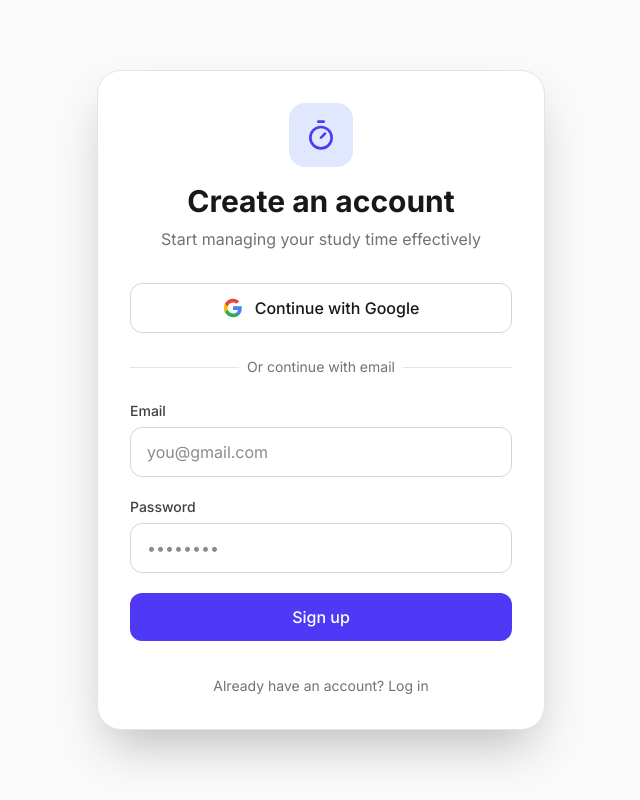
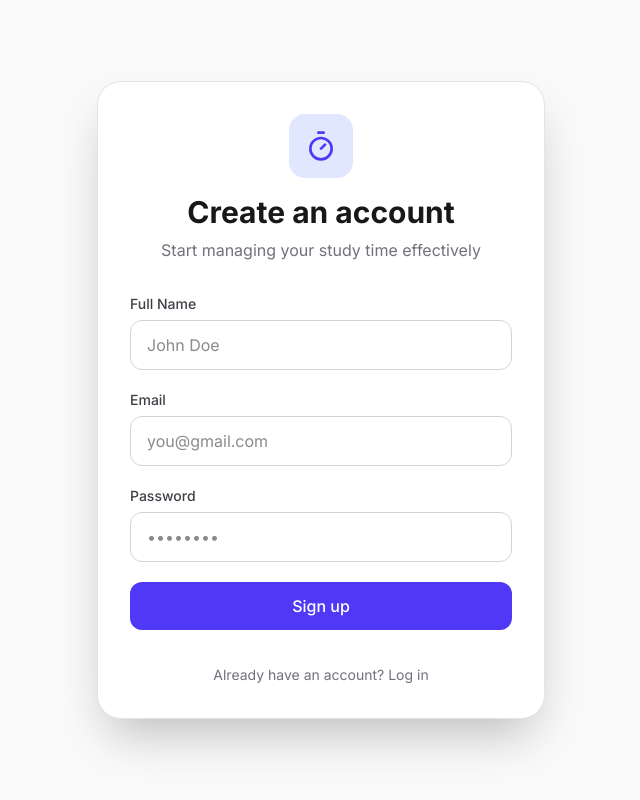
Before and after one commit to sowjithanumola/Focus-mate, a React (Vite) app: page /login in a window 1280 px wide. Both pictures are taken after a click on the button "Don't have an account? Sign up". Shown: the whole page, without its empty margins (319-959 px from the left). Built offline with nearby package versions, Linux system fonts and the light colour scheme; no server answers.

Commit message:
feat: Implement authentication page
Introduces the Auth page, handling user authentication via email/password and Google OAuth. Includes a redirect to the dashboard if the user is already authenticated.

```diff
--- a/src/pages/Auth.tsx
+++ b/src/pages/Auth.tsx
@@ -1,14 +1,25 @@
-import { useState } from 'react';
+import { useState, useEffect } from 'react';
+import { useNavigate } from 'react-router-dom';
 import { supabase, isSupabaseConfigured } from '../lib/supabase';
+import { useStore } from '../store/useStore';
 import { Timer, AlertCircle } from 'lucide-react';
 import { motion } from 'motion/react';
 
 export function Auth() {
+  const navigate = useNavigate();
+  const { user } = useStore();
   const [isLogin, setIsLogin] = useState(true);
+  const [name, setName] = useState('');
   const [email, setEmail] = useState('');
   const [password, setPassword] = useState('');
   const [error, setError] = useState('');
   const [loading, setLoading] = useState(false);
+
+  useEffect(() => {
+    if (user) {
+      navigate('/');
+    }
+  }, [user, navigate]);
 
   if (!isSupabaseConfigured) {
     return (
@@ -28,65 +39,6 @@ export function Auth() {
     );
   }
 
-  const handleGoogleLogin = async () => {
-    if (!supabase) return;
-    setLoading(true);
-    setError('');
-    try {
-      // In the AI Studio preview environment (which is an iframe),
-      // we must use a popup for OAuth, otherwise Google blocks it with a 403 error.
-      const { data, error } = await supabase.auth.signInWithOAuth({
-        provider: 'google',
-        options: {
-          skipBrowserRedirect: true, // Don't redirect the whole page
-          redirectTo: window.location.origin
-        }
-      });
-
-      if (error) throw error;
-
-      // Open the OAuth URL in a popup window
-      if (data?.url) {
-        const width = 500;
-        const height = 600;
-        const left = window.screenX + (window.outerWidth - width) / 2;
-        const top = window.screenY + (window.outerHeight - height) / 2;
-
-        const popup = window.open(
-          data.url,
-          'supabase-oauth',
-          `width=${width},height=${height},left=${left},top=${top}`
-        );
-
-        if (!popup) {
-          throw new Error('Popup was blocked by your browser. Please allow popups for this site.');
-        }
-
-        // We need to listen for the auth state change to know when the popup succeeds
-        const { data: authListener } = supabase.auth.onAuthStateChange((event, session) => {
-          if (event === 'SIGNED_IN' && session) {
-            popup.close();
-            // The app will automatically re-render because of the auth listener in App.tsx
-          }
-        });
-
-        // Clean up the listener after 5 minutes just in case
-        setTimeout(() => {
-          authListener.subscription.unsubscribe();
-          setLoading(false);
-        }, 5 * 60 * 1000);
-
-      }
-    } catch (err: any) {
-      if (err.message === 'Failed to fetch') {
-        setError('Network error: Failed to connect to Supabase. Please ensure your Supabase URL is correct and your project is active (not paused).');
-      } else {
-        setError(err.message);
-      }
-      setLoading(false);
-    }
-  };
-
   const handleSubmit = async (e: React.FormEvent) => {
     e.preventDefault();
     if (!supabase) return;
@@ -98,8 +50,17 @@ export function Auth() {
       if (isLogin) {
         const { error } = await supabase.auth.signInWithPassword({ email, password });
         if (error) throw error;
+        navigate('/');
       } else {
-        const { error } = await supabase.auth.signUp({ email, password });
+        const { error } = await supabase.auth.signUp({
+          email,
+          password,
+          options: {
+            data: {
+              full_name: name,
+            }
+          }
+        });
         if (error) throw error;
         alert('Check your email for the confirmation link!');
       }
@@ -140,42 +101,20 @@ export function Auth() {
           </div>
         )}
 
-        <button
-          onClick={handleGoogleLogin}
-          disabled={loading}
-          className="w-full mb-6 py-3 px-4 bg-white dark:bg-zinc-800 border border-zinc-300 dark:border-zinc-700 hover:bg-zinc-50 dark:hover:bg-zinc-700 text-zinc-900 dark:text-white rounded-xl font-medium transition-colors disabled:opacity-50 disabled:cursor-not-allowed flex items-center justify-center gap-3"
-        >
-          <svg className="w-5 h-5" viewBox="0 0 24 24">
-            <path
-              d="M22.56 12.25c0-.78-.07-1.53-.2-2.25H12v4.26h5.92c-.26 1.37-1.04 2.53-2.21 3.31v2.77h3.57c2.08-1.92 3.28-4.74 3.28-8.09z"
-              fill="#4285F4"
-            />
-            <path
-              d="M12 23c2.97 0 5.46-.98 7.28-2.66l-3.57-2.77c-.98.66-2.23 1.06-3.71 1.06-2.86 0-5.29-1.93-6.16-4.53H2.18v2.84C3.99 20.53 7.7 23 12 23z"
-              fill="#34A853"
-            />
-            <path
-              d="M5.84 14.09c-.22-.66-.35-1.36-.35-2.09s.13-1.43.35-2.09V7.07H2.18C1.43 8.55 1 10.22 1 12s.43 3.45 1.18 4.93l2.85-2.22.81-.62z"
-              fill="#FBBC05"
-            />
-            <path
-              d="M12 5.38c1.62 0 3.06.56 4.21 1.64l3.15-3.15C17.45 2.09 14.97 1 12 1 7.7 1 3.99 3.47 2.18 7.07l3.66 2.84c.87-2.6 3.3-4.53 6.16-4.53z"
-              fill="#EA4335"
-            />
-          </svg>
-          Continue with Google
-        </button>
-
-        <div className="relative mb-6">
-          <div className="absolute inset-0 flex items-center">
-            <div className="w-full border-t border-zinc-200 dark:border-zinc-800"></div>
-          </div>
-          <div className="relative flex justify-center text-sm">
-            <span className="px-2 bg-white dark:bg-zinc-900 text-zinc-500">Or continue with email</span>
-          </div>
-        </div>
-
         <form onSubmit={handleSubmit} className="space-y-5">
+          {!isLogin && (
+            <div>
+              <label className="block text-sm font-medium text-zinc-700 dark:text-zinc-300 mb-1.5">Full Name</label>
+              <input
+                type="text"
+                required
+                value={name}
+                onChange={(e) => setName(e.target.value)}
+                className="w-full px-4 py-3 rounded-xl border border-zinc-300 dark:border-zinc-700 bg-white dark:bg-zinc-800 text-zinc-900 dark:text-white focus:ring-2 focus:ring-indigo-500 focus:border-transparent transition-all outline-none"
+                placeholder="John Doe"
+              />
+            </div>
+          )}
           <div>
             <label className="block text-sm font-medium text-zinc-700 dark:text-zinc-300 mb-1.5">Email</label>
             <input
--- a/src/pages/Dashboard.tsx
+++ b/src/pages/Dashboard.tsx
@@ -1,9 +1,10 @@
 import { useEffect } from 'react';
 import { useStore } from '../store/useStore';
 import { format } from 'date-fns';
-import { CheckCircle2, Circle, Flame, Target, Clock, BookOpen } from 'lucide-react';
+import { CheckCircle2, Circle, Flame, Target, Clock, BookOpen, CheckSquare } from 'lucide-react';
 import { motion } from 'motion/react';
 import { Link } from 'react-router-dom';
+import { cn } from '../lib/utils';
 
 export function Dashboard() {
   const { tasks, sessions, streak, dailyGoalMinutes, subjects, timetable, updateTask } = useStore();
```
